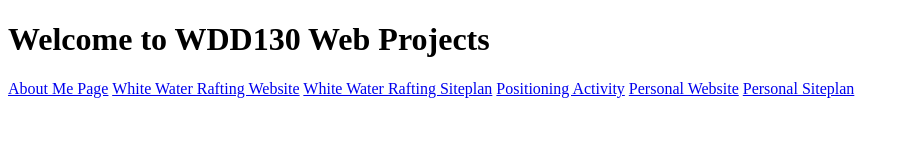
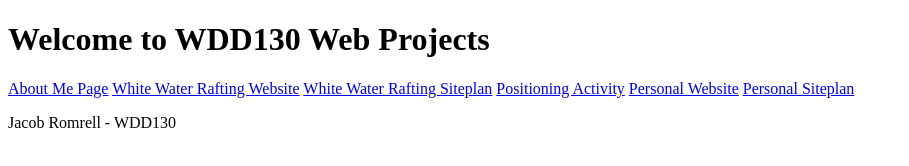
Before and after one commit to jromrell/wdd130, a plain HTML site: page index.html in a window 1280 px wide. Shown: the whole page, without its empty margins (0-909 px from the left). Drawn offline with Linux system fonts and the light colour scheme.

Commit message:
added paragraph

```diff
--- a/index.html
+++ b/index.html
@@ -16,6 +16,6 @@
     <a href="#">Personal Website</a>
     <a href="#">Personal Siteplan</a>
 </nav>
-
+    <p>Jacob Romrell - WDD130</p>
 </body>
 </html>
```
